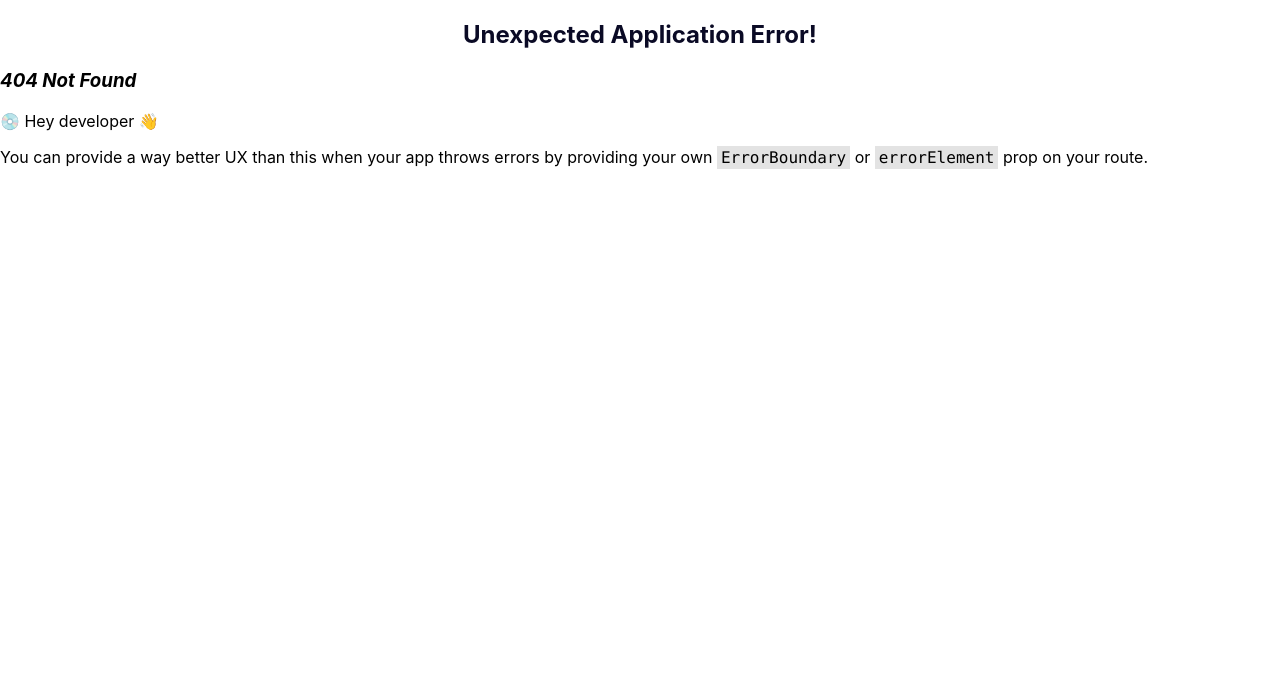
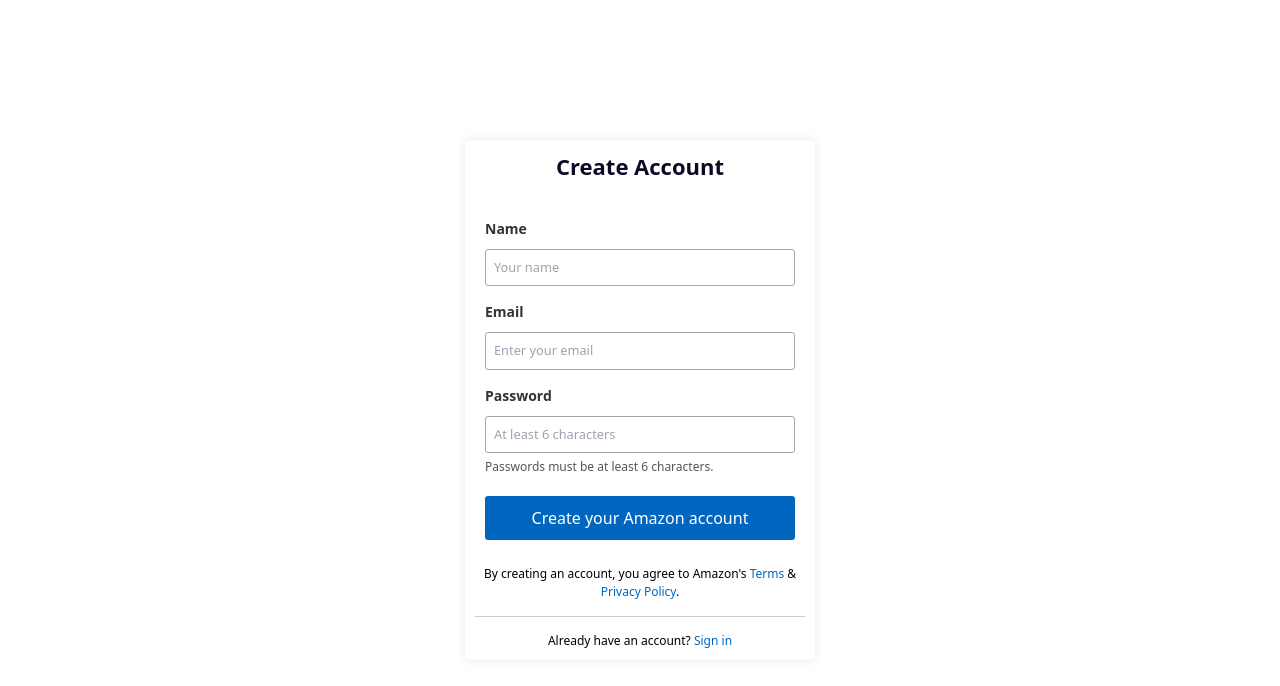
Before and after one commit to siddiquimaha/health-project, a React (Create React App) app: page /sign-up in a window 1280 px wide. Before the commit this address had no page. Shown: the top 686 px of the page. Built offline with nearby package versions, Linux system fonts and the light colour scheme.

Commit message:
worked on api data saving in SQL through .NET and again consuming

```diff
--- a/package.json
+++ b/package.json
@@ -35,6 +35,7 @@
     ]
   },
   "devDependencies": {
+    "tailwindcss": "^3.4.17",
     "web-vitals": "^4.2.4"
   }
 }
--- a/src/App.css
+++ b/src/App.css
@@ -104,21 +104,26 @@
 
 .cart-badge {
   position: absolute;
-  top: 0;
+  top: 15px;
   right: 0;
-  background-color: red;
-  color: white;
-  font-size: 12px;
-  border-radius: 50%;
-  padding: 3px 6px;
+  left: 18px;
+  /* background-color: rgb(13, 168, 13); */
+  color: red;
+  font-size: 15px;
+  /* border-radius: 50%; */
+  /* padding: 3px 6px; */
 }
 #cart-section{
-  background-color: #cc005f;
+  background-color: #00cc00;
   display: flex;
   position: relative;
   cursor: pointer;
   align-items: center;
   margin-right: 80px;
+}
+#cart-section img{
+  width: 100%;
+  height: 45px;
 }
 /* Hamburger menu initially hidden */
 .hamburger-menu {
@@ -131,10 +136,11 @@
 }
 /* CSS for tittle section  */
 #title-section{
-  margin-top: 60px;
+  margin-top: 70px;
   width: 100%;
-  min-height: 500px;
+  /* min-height: 500px; */
   background: linear-gradient(to bottom, rgba(162, 194, 216, 0.3), hsla(0, 0%, 100%, 0.5));
+
 
 }
 .formula-div{
@@ -142,6 +148,7 @@
   display: flex;
   justify-content: center;
   align-items: center;
+  margin-top: 20px;
 }
 .formula-text{
   width: 50%;
@@ -231,7 +238,7 @@
   height: 500px;
   width: 350px;
   align-items: center;
-  border-radius: 60%;
+  border-radius: 50%;
   margin-top: 6%;
   margin-right: 70px;
   box-shadow: 0px 4px 15px rgba(0, 0, 0, 10.0);
@@ -265,12 +272,12 @@
 .counter-Div p {
   font-size: 12px;
   color: #007acc;
-  line-height: 11px;
+  /* line-height: 11px; */
 }
 .counter-Div .p-count{
   font-weight: bolder;
   font-size: 24px;
-  margin-bottom: 0;
+  /* margin-bottom: 0; */
 }
 
 /* CSS for work-section */
@@ -360,6 +367,7 @@
   margin-left: 20px;
   border-style: dashed;
   border-radius: 1rem;
+  padding-bottom: 0;
 }
 .text-div{
   margin-left: 5px;
@@ -409,6 +417,7 @@
   font-size: 3rem;
   white-space: normal;
   line-height: 2.8rem;
+  margin-bottom: 16px;
 
 }
 .oneformula-section p, .containedformula-section p{
@@ -660,6 +669,94 @@
 .about-img img{
   width: 100%;
 }
+
+/* css for sign up form */
+.signup-form{
+  gap: 5px;
+  margin-top: 0;
+  margin-bottom: 0;
+}
+.signup-container {
+  display: flex;
+  justify-content: center;
+  align-items: center;
+  width: 100%;
+  height: 100vh;
+}
+
+.signup-box {
+  background-color: white;
+  padding: 10px;
+  width: 350px;
+  border-radius: 5px;
+  box-shadow: 0 0 10px rgba(0, 0, 0, 0.1);
+}
+
+.signup-box h2 {
+  font-size: 22px;
+  margin-bottom: 15px;
+}
+
+.signup-box label {
+  font-size: 14px;
+  font-weight: bold;
+  display: block;
+  margin-top: 10px;
+  margin-left: 0px;
+}
+
+.signup-box input {
+  width: 100%;
+  padding: 8px;
+  margin-top: 5px;
+  border: 1px solid #a6a6a6;
+  border-radius: 3px;
+  margin-left: 0px;
+}
+
+.signup-box small {
+  font-size: 12px;
+  color: #555;
+}
+
+.signup-box button {
+  background-color: #0066c0;
+  color: white;
+  border: none;
+  padding: 10px;
+  width: 100%;
+  font-size: 16px;
+  border-radius: 3px;
+  cursor: pointer;
+  margin-top: 15px;
+  margin-left: 0px;
+}
+
+.signup-box button:hover {
+  background-color: #0066c0;
+}
+
+.signup-box p {
+  font-size: 12px;
+  margin-top: 15px;
+  text-align: center;
+}
+
+.signup-box a {
+  color: #0066c0;
+  text-decoration: none;
+}
+
+.signup-box a:hover {
+  text-decoration: underline;
+}
+
+hr {
+  border: none;
+  border-top: 1px solid #ccc;
+  margin: 15px 0;
+}
+/* css end for sign up form */
 @media (max-width: 480px) {
   .formula-div{
     margin-left: 0px;
--- a/src/components/Header.jsx
+++ b/src/components/Header.jsx
@@ -28,19 +28,19 @@
               <li><a href="#" className="nav-link active">Home</a></li>
               <li><a href="#" className="nav-link">Health</a></li>
               <li><Link to={'about-us'} className="nav-link">About Us</Link></li>
-              <li><a href="#package-sec" className="nav-link">Shop</a></li>
+              <li><Link to={'get-products'} className="nav-link">Shop</Link></li>
             </ul>
             <div className="logo">
                 <span>CDS</span><span className="highlight">22</span><span className="italic">-formula</span>
             </div>
             <ul className={`nav-menu ${isNavMenu ? 'open' : ''} right-menu`}>
-              <li><a href="#" className="nav-link">wish-list</a></li>
+              <li><Link to={'sign-up'} className="nav-link">Hello, Sign Up</Link></li>
               <li><a href="#contact-sec" className="nav-link">Contact Us</a></li>
-              <li><Link to={'add-products'} className='nav-link'>Products</Link></li>
+              <li><Link to={'add-products'} className='nav-link'>Add Product</Link></li>
               <li className="toggleclose-btn" onClick={toggleMenu}>&times;</li>
             </ul>
             <div id="cart-section" className="icon-container" onClick={openCart}>
-                <img src={cartIcon} alt="" height="40px"/>
+                <img src={cartIcon}/>
                 <span id="cartbadge" className="cart-badge">{cart.length}</span>
             </div>
             <button className='hamburger-menu' onClick={toggleMenu}>&#9776;</button>
--- a/src/components/Products.jsx
+++ b/src/components/Products.jsx
@@ -2,8 +2,9 @@
 import { useContext } from 'react';
 import { cartContext } from '../context/CartContext';
 import health1 from '../assets/rm900.png';
-import health2 from '../assets/rm112.png';
+// import health2 from '../assets/rm112.png';
 import health3 from '../assets/rm450.png';
+import health4 from '../assets/menbodywash.jpeg'
 
 export default function Products() {
     const { addToCart } = useContext(cartContext);
@@ -23,8 +24,8 @@
                     <p style={{textAlign: "center"}}>price : $900</p>
                     <button className="shop-now"  onClick={() => addToCart('CDS22-900 billion sachets', 900)}>SHOP NOW</button>
                 </div>
-                <div className="img-mid"><img src={health2} alt=""/>
-                    <h2>CDS22-<i>formula</i> <br/> <span>112 billion sachets</span> </h2>
+                <div className="img-mid"><img src={health4} alt=""/>
+                    <h2>beauty-<i>product</i> <br/> <span>Liquid body wash</span> </h2>
                     <p style={{textAlign: "center"}}>Strong and convenient</p>
                     <p style={{textAlign: "center"}}>Potency, 112 billion live bacteria per sachet</p>
                     <p style={{textAlign: "center"}}>price : $1500</p>
--- a/src/index.css
+++ b/src/index.css
@@ -1,13 +1,3 @@
-body {
-  margin: 0;
-  font-family: -apple-system, BlinkMacSystemFont, 'Segoe UI', 'Roboto', 'Oxygen',
-    'Ubuntu', 'Cantarell', 'Fira Sans', 'Droid Sans', 'Helvetica Neue',
-    sans-serif;
-  -webkit-font-smoothing: antialiased;
-  -moz-osx-font-smoothing: grayscale;
-}
-
-code {
-  font-family: source-code-pro, Menlo, Monaco, Consolas, 'Courier New',
-    monospace;
-}
+@tailwind base;
+@tailwind components;
+@tailwind utilities;
--- a/src/index.js
+++ b/src/index.js
@@ -7,6 +7,8 @@
 import Aboutus from './pages/Aboutus';
 import Productlist from './pages/Productlist';
 import { CartProvider } from './context/CartContext';
+import SignUp from './pages/signup';
+import Getproducts from './pages/Getproducts';
 
 
 const root = ReactDOM.createRoot(document.getElementById('root'));
@@ -14,7 +16,9 @@
   [
     {path:'/', element:<App/>},
     {path:'about-us', element:<Aboutus/>},
-    {path:'add-products', element:<Productlist/>}
+    {path:'add-products', element:<Productlist/>},
+    {path:'sign-up', element:<SignUp/>},
+    {path: '/get-products', element:<Getproducts/>}
   ]
 );
 
--- /dev/null
+++ b/src/pages/Getproducts.jsx
@@ -0,0 +1,68 @@
+import React from 'react';
+import axios from 'axios';
+import { useState, useEffect } from 'react';
+// import health1 from '../assets/rm900.png';
+import { useContext } from 'react';
+import { cartContext } from '../context/CartContext';
+
+export default function Allproducts() {
+        const { addToCart } = useContext(cartContext);
+
+    const [products, setProducts] = useState([]);
+    useEffect( () => {
+        (async() =>{
+            try {
+                // const response = await axios.get("http://localhost:5252/api/ProductApi/get-products")
+                const response = await axios.get("https://localhost:7221/api/HealthApi/get-products")
+                console.log(response.data);
+                setProducts(response.data);
+            }catch (err){
+                console.log(err, "data can not fetch")
+
+            }
+        })()
+
+    }, [])
+
+  return (
+    <>
+    <div className='flex flex-row'>
+        <div className='basis-1/4 bg-slate-100 container p-10'>
+
+            <h1 className='text-center mb-5'>Categories</h1><ul>
+                <li className='p-2 bg-slate-300 mb-2'>Makeups</li>
+                <li className='p-2 bg-slate-300 mb-2'>Fragrance</li>
+                <li className='p-2 bg-slate-300 mb-2'>body wash</li>
+                <li className='p-2 bg-slate-300 mb-2'>face wash</li>
+                <li className='p-2 bg-slate-300 mb-2'>Men face wash</li>
+                <li className='p-2 bg-slate-300 mb-2'>Lip Colors</li>
+                <li className='p-2 bg-slate-300 mb-2'>Hair colors</li>
+                <li className='p-2 bg-slate-300 mb-2'>formula products</li>
+            </ul>
+        </div>
+        <div className='basis-3/4'>
+            <div className="bg-slate-200 mb-4 p-2">
+                <h1 style={{textAlign: "center"}}>Health-<i>& beauty</i> Products</h1>
+            </div>
+            <div className='grid grid-cols-1 sm:grid-cols-2 md:grid-cols-3 gap-4 container p-10 bg-slate-50'>
+                { products.length > 0 ? (
+                products.map((product, index) => (
+                    <div className="images-div" key={index}>
+                    <div className="img1"><img src={`https://localhost:7221${product.imagePath}`} alt=""/>
+                        <h2><i>{product.name}</i></h2>
+                        <p style={{textAlign: "center"}}>{product.description}</p>
+                        <p style={{textAlign: "center"}}>{product.price}</p>
+                        <button className="shop-now"  onClick={() => addToCart('CDS22-900 billion sachets', 900)}>SHOP NOW</button>
+                    </div>
+                    </div>
+                ))
+            ) : (
+                <p>products not available</p>
+            )}
+            </div>
+        </div>
+    </div>
+
+    </>
+  );
+}
--- a/src/pages/Productlist.jsx
+++ b/src/pages/Productlist.jsx
@@ -6,7 +6,7 @@
     pname: "",
     pprice: "",
     pdescription: "",
-    pimage: "",
+    pimage: null,
   });
 
   const handleChange = (e) => {
@@ -17,22 +17,27 @@
   const handleSubmit = async (e) => {
   e.preventDefault();
 
-    const productData = {
-      name: formData.pname,
-      price: parseFloat(formData.pprice),
-      description: formData.pdescription,
-      image: formData.pimage, // Assuming base64 string
-    };
+  const data = new FormData();
+  data.append("Name", formData.pname);
+  data.append("Price", formData.pprice);
+  data.append("Description", formData.pdescription);
+  data.append("Image", formData.pimage); // correct field for file
 
   try {
-      const response = await axios.post("http://localhost:5252/api/ProductApi", productData);
-      alert("Product saved successfully!");
-      console.log(response.data);
+    const response = await axios.post(
+      "https://localhost:7221/api/HealthApi/add-product",data,{
+        headers: {
+          "Content-Type": "multipart/form-data",
+        },
+      }
+    );
+    alert("Product added in DB !");
   } catch (error) {
     console.error("Error saving product:", error);
     alert("Failed to save product.");
   }
 };
+
 
   return (
     <>
@@ -86,12 +91,15 @@
                 id="image"
                 name="pimage"
                 accept="image/*"
-                onChange={(e) =>
+                onChange={(e) => {
+                 const file = e.target.files[0];
+                 if (file) {
                    setFormData((prev) => ({
                      ...prev,
-                    pimage: URL.createObjectURL(e.target.files[0]),
-                  }))
+                     pimage: file,
+                   }));
                  }
+                }}
                 required
               />
               <button type="submit">Save</button>
--- /dev/null
+++ b/src/pages/signup.jsx
@@ -0,0 +1,36 @@
+import React from "react";
+// import "./App.css";
+
+function SignUp() {
+  return (
+    <div className="signup-container">
+      <div className="signup-box">
+        <h2>Create Account</h2>
+        <form className="signup-form">
+          <label>Name</label>
+          <input type="text" placeholder="Your name" required />
+
+          <label>Email</label>
+          <input type="email" placeholder="Enter your email" required />
+
+          <label>Password</label>
+          <input type="password" placeholder="At least 6 characters" required />
+          <small>Passwords must be at least 6 characters.</small>
+
+          <button type="submit">Create your Amazon account</button>
+        </form>
+        <p>
+          By creating an account, you agree to Amazon's <a href="#">Terms</a> &{" "}
+          <a href="#">Privacy Policy</a>.
+        </p>
+
+        <hr />
+        <p>
+          Already have an account? <a href="#">Sign in</a>
+        </p>
+      </div>
+    </div>
+  );
+}
+
+export default SignUp;
--- /dev/null
+++ b/tailwind.config.js
@@ -0,0 +1,10 @@
+/** @type {import('tailwindcss').Config} */
+module.exports = {
+  content: [
+    "./src/**/*.{js,jsx,ts,tsx}",
+  ],
+  theme: {
+    extend: {},
+  },
+  plugins: [],
+}
```
Also changed, not shown: src/assets/menbodywash.jpeg (added), 1 other file (tests, documents, lock files or other folders). Lines whose indentation alone changed are shown as unchanged.
